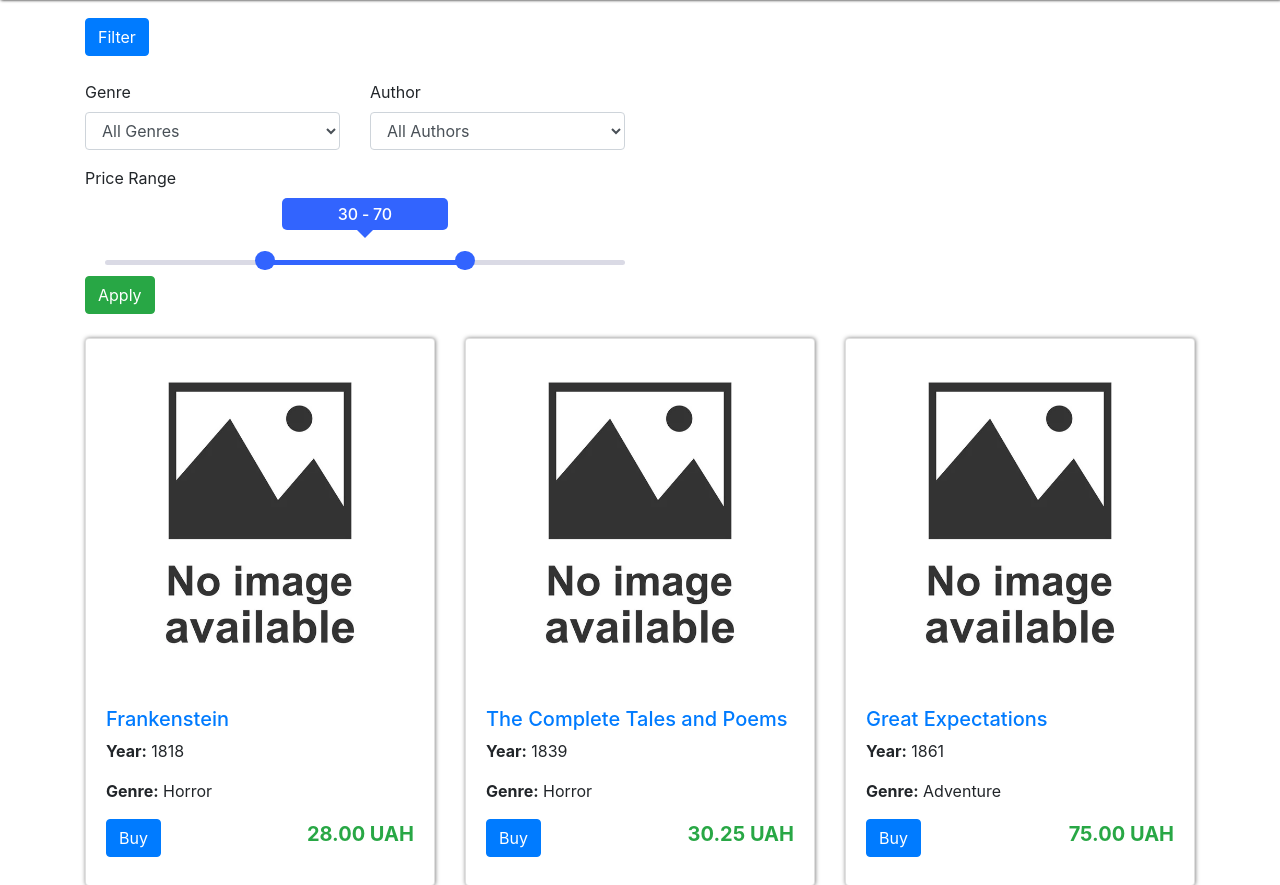
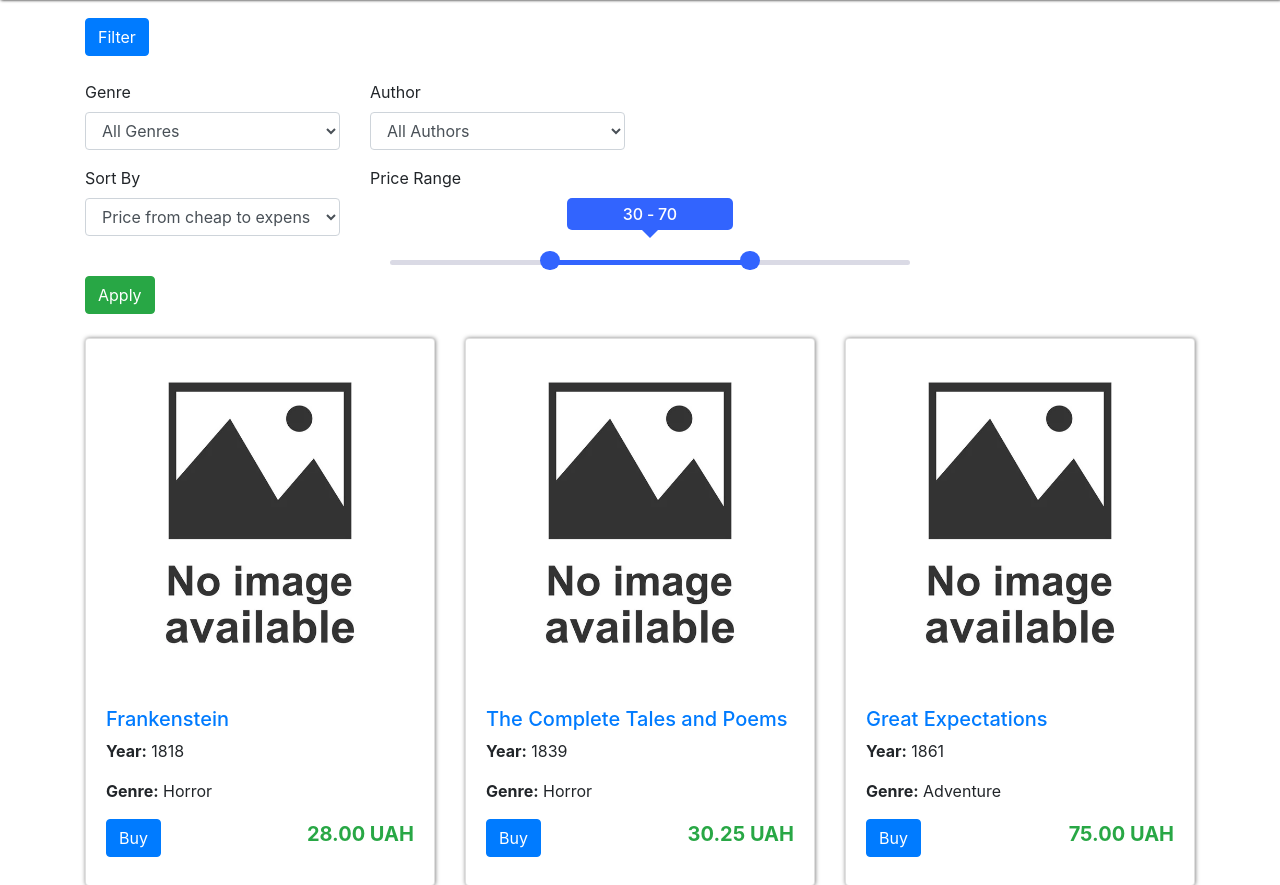
Before and after one commit to mariiaait-projects/Library, a Django app: page /library/ in a window 1280 px wide, after a click on "Filter". Shown: the part 70-955 px from the top of the page. Run offline with Django 4.2, Linux system fonts and the light colour scheme; data comes from the database, SQL or seed files in the repository; some libraries are stand-ins or nearby versions.

Commit message:
sort 21/10

```diff
--- a/sitelibrary/library/templates/library/index.html
+++ b/sitelibrary/library/templates/library/index.html
@@ -36,6 +36,19 @@
                 </div>
             </div>
             <div class="row mt-3">
+                <div class="col-md-3">
+                    <label for="sort_by">
+                        Sort By
+                    </label>
+                    <select name="sort_by" class="form-control">
+                        <option value="price_asc">
+                            Price from cheap to expensive
+                        </option>
+                        <option value="price_desc">
+                            Price from expensive to cheap
+                        </option>
+                    </select>
+                </div>
                <div class="col-md-6">
                    <label for="price_range">
                        Price Range
--- a/sitelibrary/library/views.py
+++ b/sitelibrary/library/views.py
@@ -277,5 +277,6 @@ def filter_books(request):
         books=books.filter(genre__id=int(genre_id))
     price_from = request.GET.get("price_from", 0)
     price_to = request.GET.get("price_to", 100)
-    print(price_from, price_to)
+    sort_by = request.GET.get("sort_by")
+    print(sort_by)
     return render(request, "library/index.html", context={"books": books})
```
